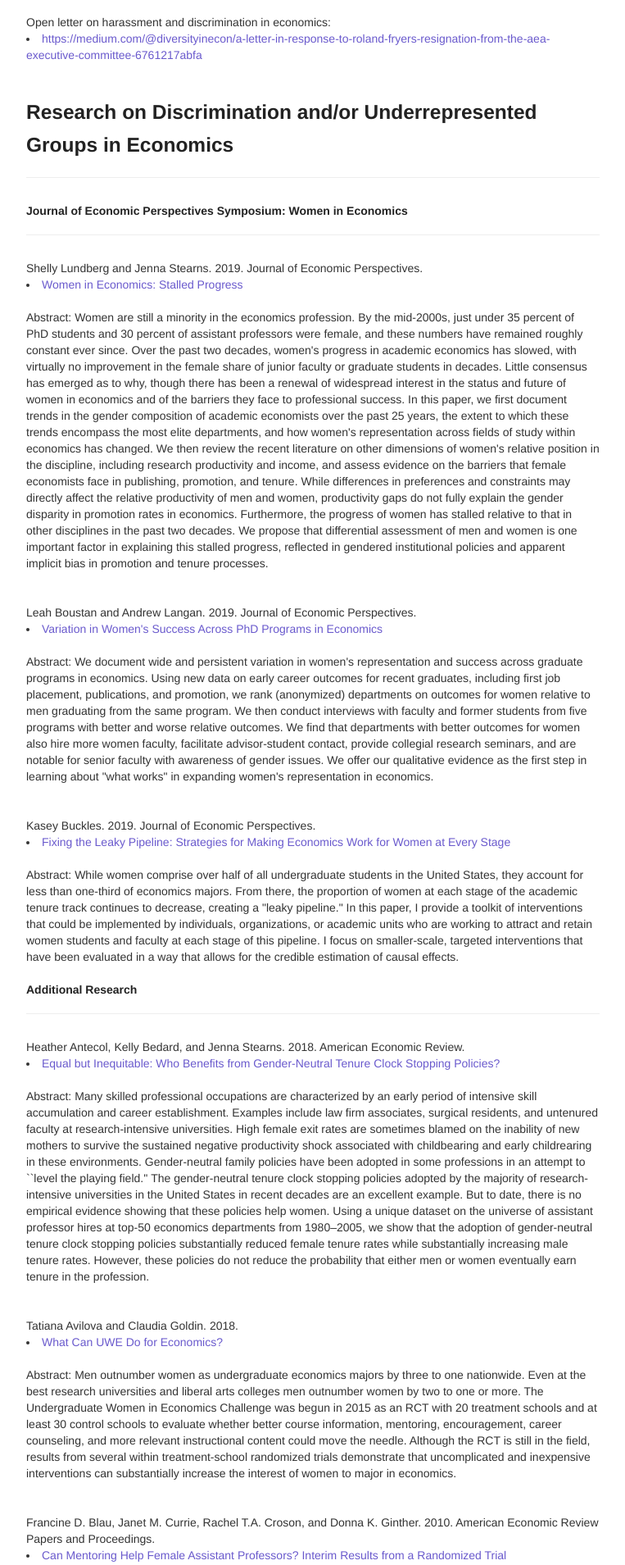
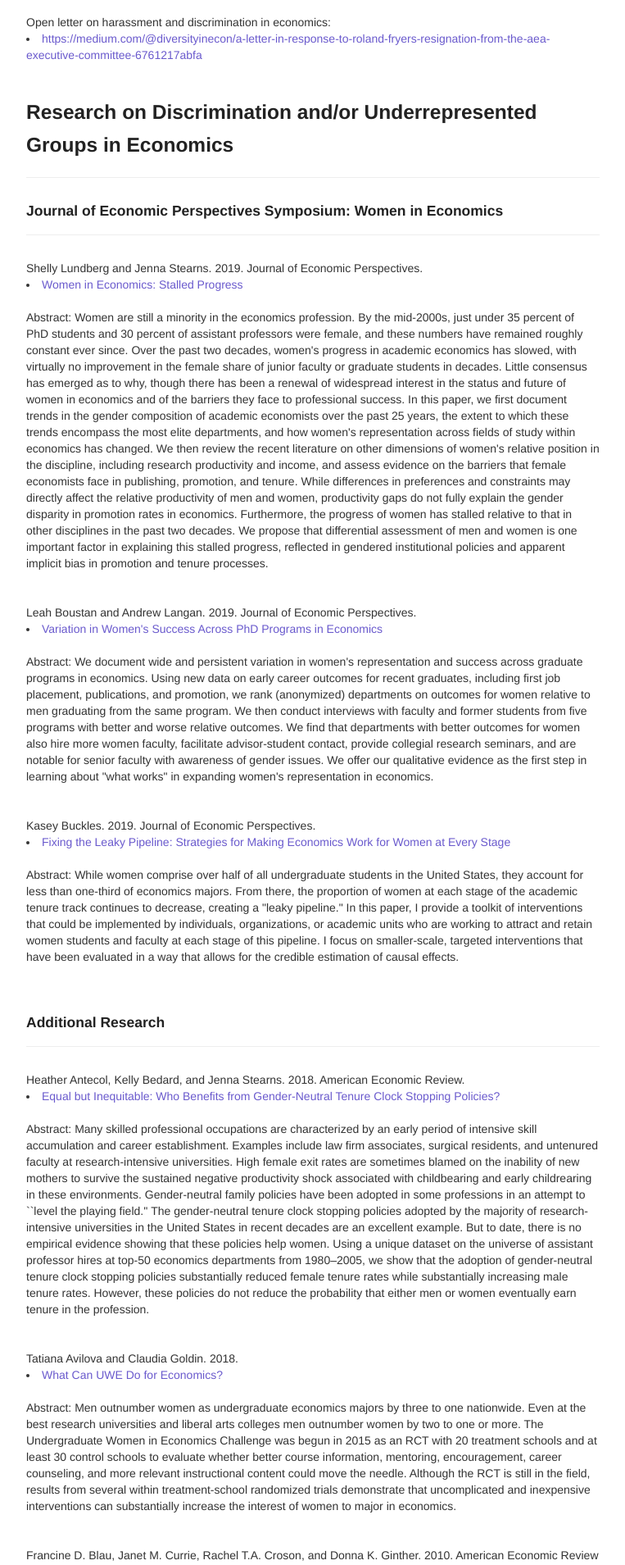
Before and after one commit to aponce6/Diversity-in-Cornell-Economics.github.io, a Jekyll site: the page built from pages/resources.md, in a window 1280 px wide. Shown: the part 807-2716 px from the top of the page at 82% size, without its empty margins (258-1021 px from the left). Built offline with Jekyll 4.4.1, drawn with Linux system fonts in a browser that asks for light colours; our own code applies the rules of GitHub Pages for plain Markdown files.

Commit message:
update resources

```diff
--- a/pages/resources.md
+++ b/pages/resources.md
@@ -73,7 +73,7 @@ Open letter on harassment and discrimination in economics:
 </div>
 
 <div class="page-header">
-<h5>Journal of Economic Perspectives Symposium: Women in Economics</h5>
+<h4>Journal of Economic Perspectives Symposium: Women in Economics</h4>
 </div>
 
 Shelly Lundberg and Jenna Stearns. 2019. Journal of Economic Perspectives.
@@ -106,9 +106,11 @@ Abstract:
 While women comprise over half of all undergraduate students in the United States, they account for less than one-third of economics majors. From there, the proportion of women at each stage of the academic tenure track continues to decrease, creating a "leaky pipeline." In this paper, I provide a toolkit of interventions that could be implemented by individuals, organizations, or academic units who are working to attract and retain women students and faculty at each stage of this pipeline. I focus on smaller-scale, targeted interventions that have been evaluated in a way that allows for the credible estimation of causal effects.
 
 <br/>
+<br/>
+<br/>
 
 <div class="page-header">
-<h5>Additional Research</h5>
+<h4>Additional Research</h4>
 </div>
 
 
```
